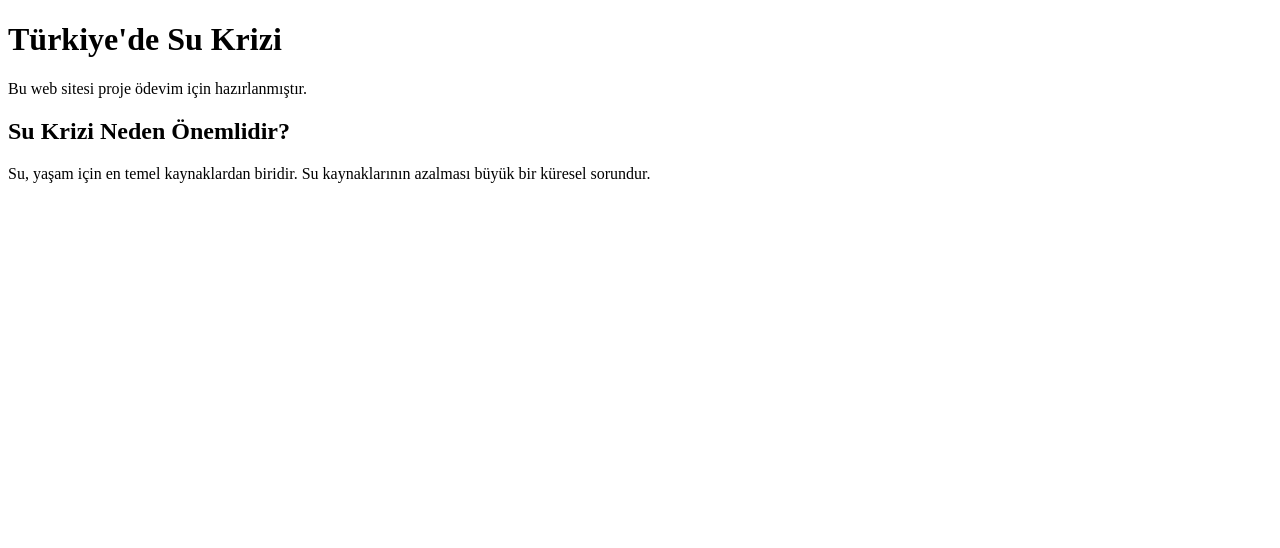
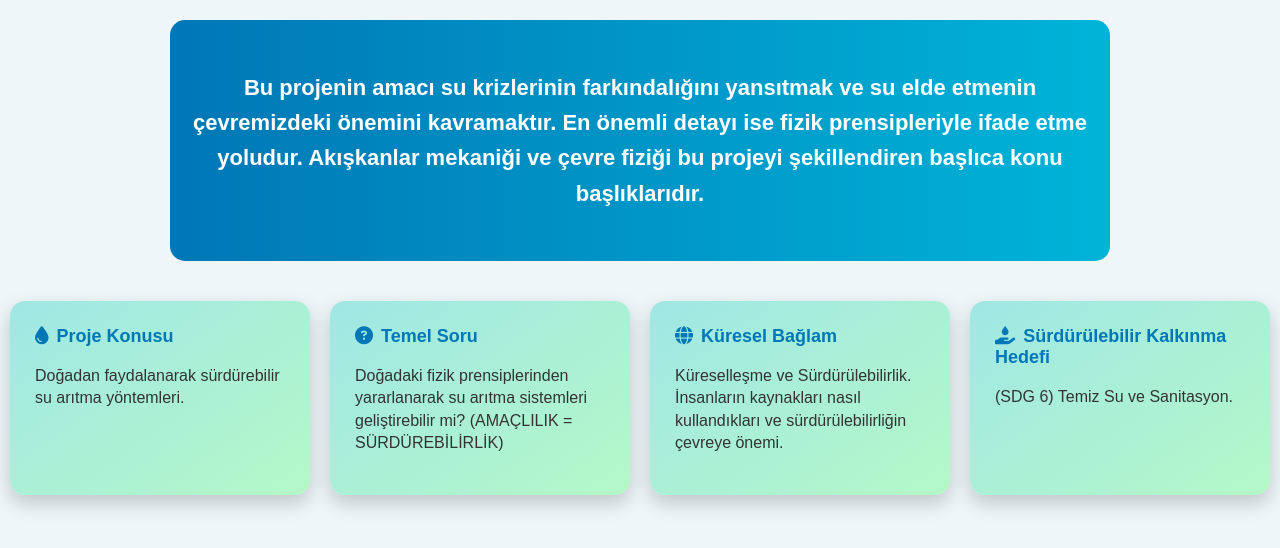
Before and after one commit to prepenglish/turkiye-su-krizi, a plain HTML site: page index.html in a window 1280 px wide. Drawn offline with Linux system fonts and the light colour scheme.

Commit message:
Update index.html

```diff
--- a/index.html
+++ b/index.html
@@ -1,16 +1,107 @@
 <!DOCTYPE html>
-<html>
+<html lang="tr">
 <head>
-    <meta charset="UTF-8">
-    <title>Türkiye'de Su Krizi</title>
+  <meta charset="UTF-8">
+  <meta name="viewport" content="width=device-width, initial-scale=1.0">
+  <title>Su Krizleri Projesi</title>
+
+  <!-- Font Awesome ikonları için -->
+  <link rel="stylesheet" href="https://cdnjs.cloudflare.com/ajax/libs/font-awesome/6.4.0/css/all.min.css">
+
+  <style>
+    body {
+      font-family: Arial, sans-serif;
+      text-align: center;
+      background-color: #eef6f9;
+      margin: 0;
+      padding: 0;
+    }
+
+    /* Ana metin kutusu */
+    .main-text {
+      background: linear-gradient(90deg, #0077b6, #00b4d8);
+      color: white;
+      padding: 50px 20px;
+      font-size: 22px;
+      font-weight: bold;
+      line-height: 1.6;
+      border-radius: 15px;
+      margin: 20px auto;
+      width: 90%;
+      max-width: 900px;
+    }
+
+    /* Kutuların kapsayıcısı */
+    .boxes-container {
+      display: flex;
+      justify-content: center;
+      flex-wrap: wrap;
+      gap: 20px;
+      margin: 40px 10px;
+    }
+
+    /* Her bir kutu */
+    .box {
+      background: linear-gradient(145deg, #a0e7e5, #b4f8c8);
+      padding: 25px;
+      width: 250px;
+      border-radius: 15px;
+      box-shadow: 0 8px 20px rgba(0,0,0,0.2);
+      text-align: left;
+      transition: transform 0.3s, box-shadow 0.3s;
+    }
+
+    /* Hover efekti */
+    .box:hover {
+      transform: translateY(-10px);
+      box-shadow: 0 15px 25px rgba(0,0,0,0.3);
+    }
+
+    /* Kutulardaki başlık */
+    .box h3 {
+      margin-top: 0;
+      color: #0077b6;
+      font-size: 18px;
+    }
+
+    .box h3 i {
+      margin-right: 8px;
+      color: #0077b6;
+    }
+
+    .box p {
+      font-size: 16px;
+      color: #333;
+      line-height: 1.4;
+    }
+  </style>
 </head>
 <body>
 
-<h1>Türkiye'de Su Krizi</h1>
-<p>Bu web sitesi proje ödevim için hazırlanmıştır.</p>
+  <!-- Ana metin -->
+  <div class="main-text">
+    Bu projenin amacı su krizlerinin farkındalığını yansıtmak ve su elde etmenin çevremizdeki önemini kavramaktır. En önemli detayı ise fizik prensipleriyle ifade etme yoludur. Akışkanlar mekaniği ve çevre fiziği bu projeyi şekillendiren başlıca konu başlıklarıdır.
+  </div>
 
-<h2>Su Krizi Neden Önemlidir?</h2>
-<p>Su, yaşam için en temel kaynaklardan biridir. Su kaynaklarının azalması büyük bir küresel sorundur.</p>
+  <!-- Kutular -->
+  <div class="boxes-container">
+    <div class="box">
+      <h3><i class="fas fa-tint"></i>Proje Konusu</h3>
+      <p>Doğadan faydalanarak sürdürebilir su arıtma yöntemleri.</p>
+    </div>
+    <div class="box">
+      <h3><i class="fas fa-question-circle"></i>Temel Soru</h3>
+      <p>Doğadaki fizik prensiplerinden yararlanarak su arıtma sistemleri geliştirebilir mi? (AMAÇLILIK = SÜRDÜREBİLİRLİK)</p>
+    </div>
+    <div class="box">
+      <h3><i class="fas fa-globe"></i>Küresel Bağlam</h3>
+      <p>Küreselleşme ve Sürdürülebilirlik.<br>İnsanların kaynakları nasıl kullandıkları ve sürdürülebilirliğin çevreye önemi.</p>
+    </div>
+    <div class="box">
+      <h3><i class="fas fa-hand-holding-water"></i>Sürdürülebilir Kalkınma Hedefi</h3>
+      <p>(SDG 6) Temiz Su ve Sanitasyon.</p>
+    </div>
+  </div>
 
 </body>
 </html>
```
